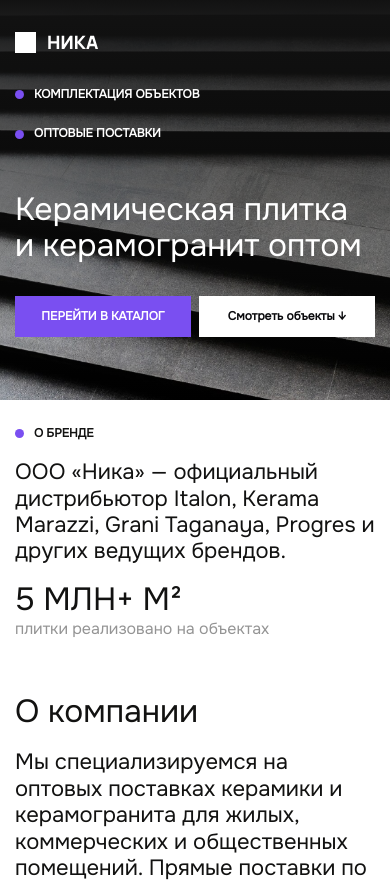
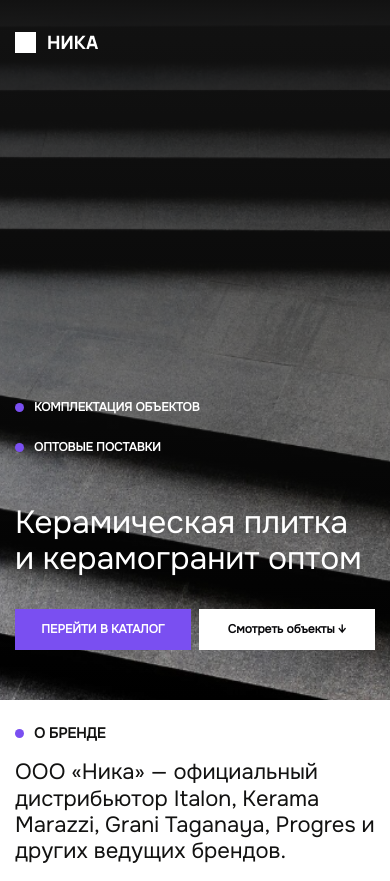
Before and after one commit to klavrenuk/nika, a Vue app: page / in a window 390 px wide. Shown: the top 881 px of the page. Built offline with nearby package versions, Linux system fonts and the light colour scheme; a web font is replaced by a local one; what vue-yandex-maps would draw is missing.

Commit message:
fix верстка

```diff
--- a/src/assets/styles/app.scss
+++ b/src/assets/styles/app.scss
@@ -25,14 +25,13 @@ body {
 }
 
 .app-container {
-  margin-left: auto;
-  margin-right: auto;
-  padding: 0 15px;
+  margin: 0 auto;
   width: calc(100% - 60px);
   max-width: 1440px;
 
   @media all and (max-width: 1200px) {
     margin: 0;
+    padding: 0 15px;
     width: 100%;
   }
 }
--- a/src/components/header/AppHeader.vue
+++ b/src/components/header/AppHeader.vue
@@ -21,7 +21,7 @@ import HeaderBottom from '@/components/header/HeaderBottom.vue';
 <style scoped lang="scss">
 .app-header {
   position: relative;
-  height: 696px;
+  height: 100vh;
   width: 100%;
   background: url('@/assets/images/header-back.png') center center no-repeat;
   background-color: #000;
@@ -81,11 +81,11 @@ import HeaderBottom from '@/components/header/HeaderBottom.vue';
 
 @media all and (max-width: 720px) {
   .app-header__blocks {
-    justify-content: flex-start;
+
   }
 
   .app-header {
-    height: 400px;
+    height: 700px;
   }
 }
 </style>
--- a/src/components/section/SectionName.vue
+++ b/src/components/section/SectionName.vue
@@ -19,7 +19,7 @@ defineProps({
 .section-name {
   gap: 10px;
   font-weight: 600;
-  font-size: 12px;
+  font-size: .9rem;
   text-transform: uppercase;
 
   &__dot {
```
